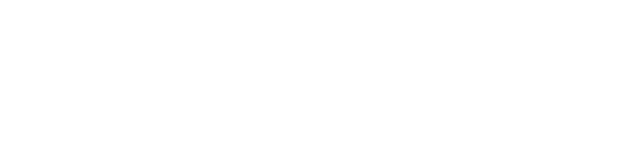
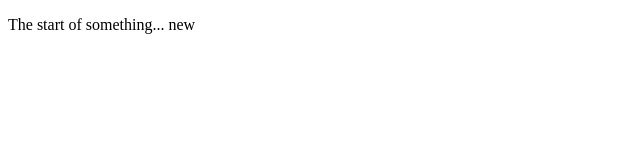
Before and after one commit to NPH-Learning/Front-Web, a plain HTML site: page index.html in a window 1280 px wide. Shown: the whole page, without its empty margins (0-640 px from the left). Drawn offline with Linux system fonts and the light colour scheme.

Commit message:
Third Commit... still nothing substantial. Just waking up.

```diff
--- a/index.html
+++ b/index.html
@@ -2,7 +2,7 @@
 <html>
     <body>
         <p>
-
+            The start of something... new
         </p>
     </body>
 </html>
```
